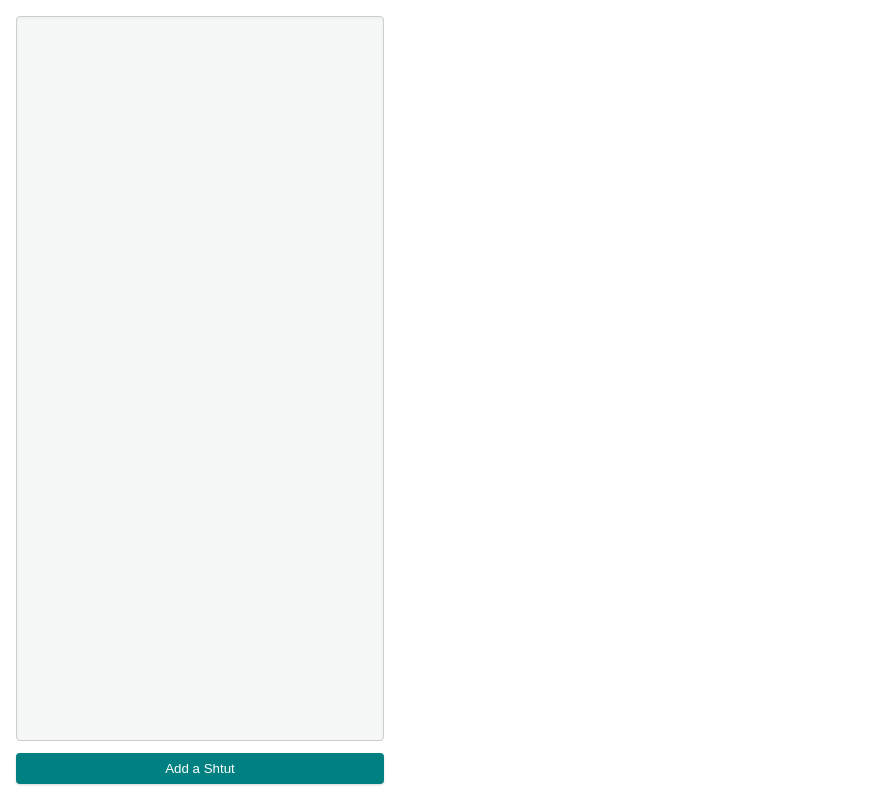
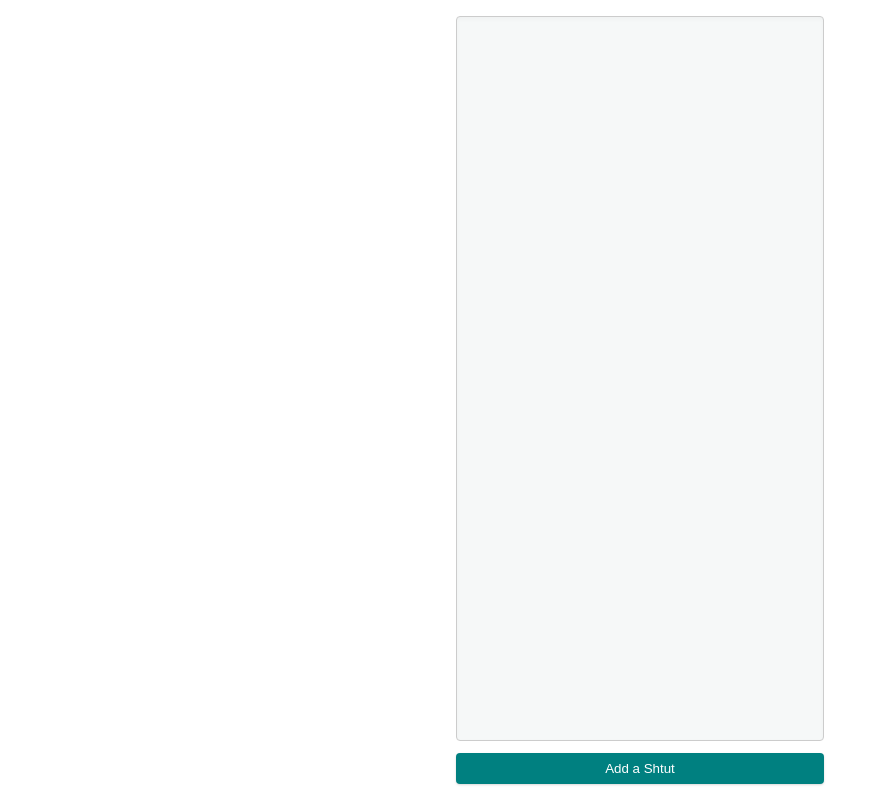
Before and after one commit to nitasn/oz-ai-scrollview, a React (Vite) app: page / in a window 1280 px wide. Shown: the whole page, without its empty margins (0-871 px from the left). Built offline with nearby package versions, Linux system fonts and the light colour scheme.

Commit message:
put da ting in da centre

```diff
--- a/src/App/App.module.css
+++ b/src/App/App.module.css
@@ -1,11 +1,13 @@
 .app {
   min-height: 100vh;
 
-  max-width: 400px;
   display: flex;
   flex-direction: column;
   align-items: stretch;
+
+  max-width: 400px;
+  margin-inline: auto;
+
   gap: 12px;
-
   padding: 16px;
 }
```
